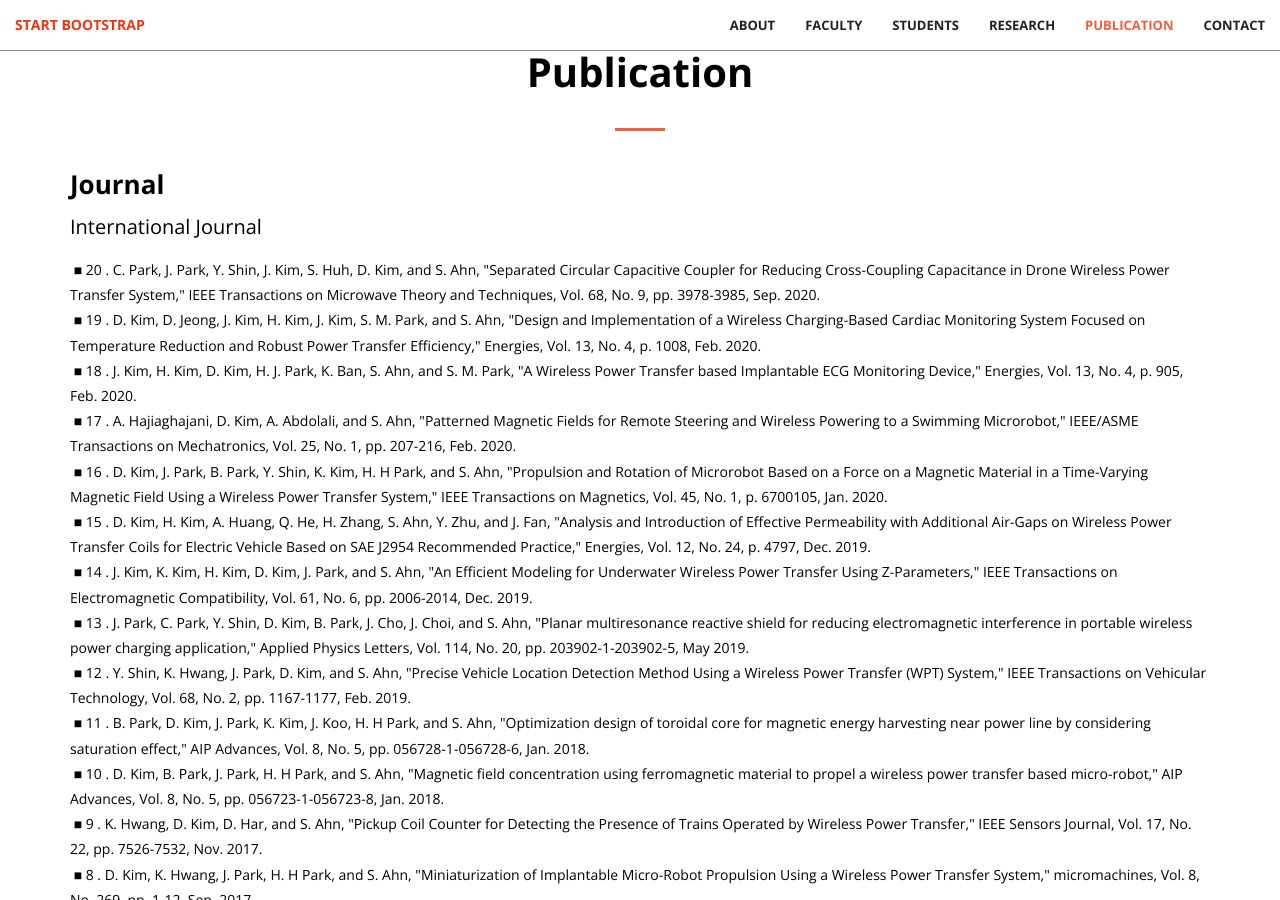
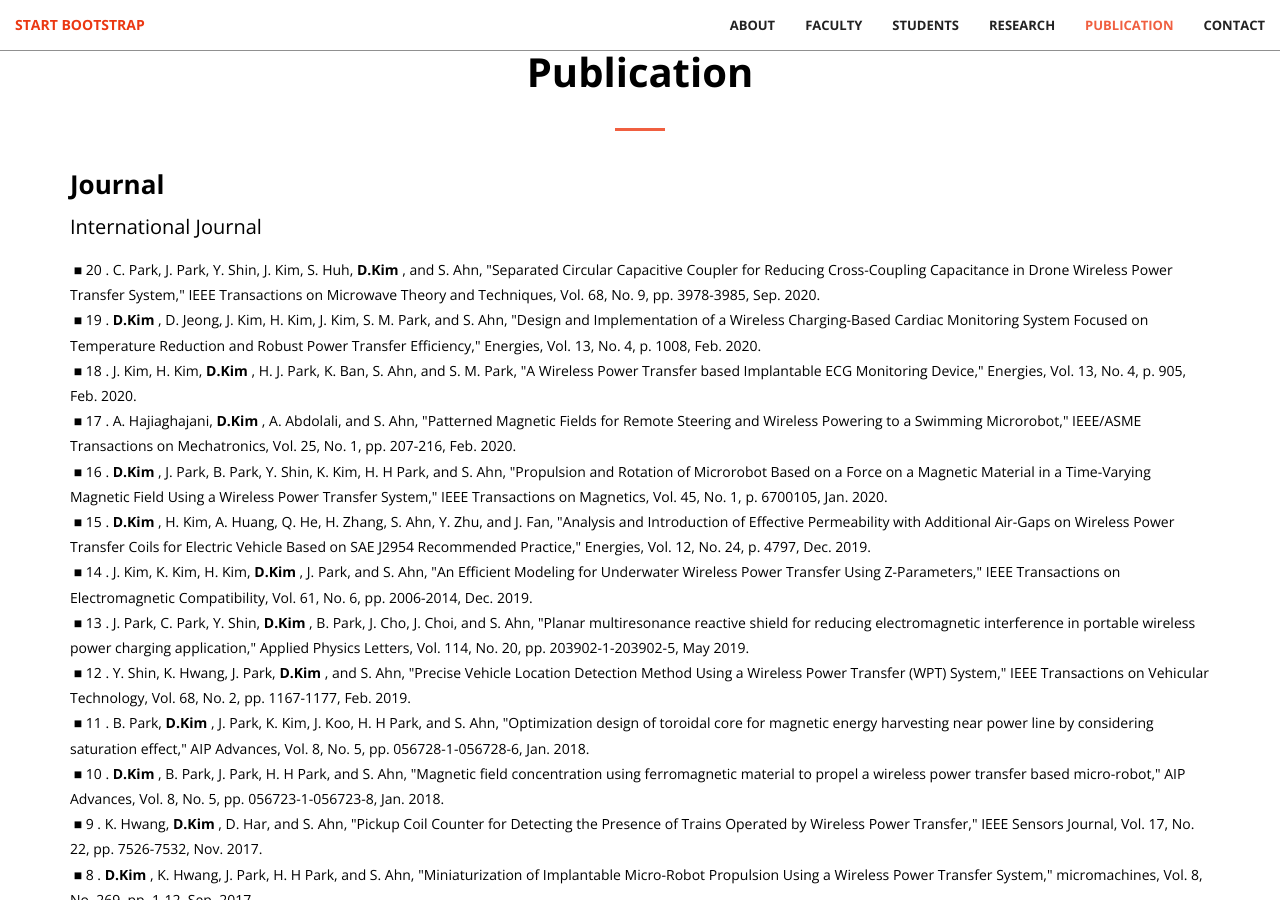
Before and after one commit to dwKim88/AEL, a Jekyll site: the page built from index.html, in a window 1280 px wide and 900 px high, scrolled down 4629 px. Built offline with Jekyll 4.4.1, drawn with Linux system fonts in a browser that asks for light colours; some of the changed text lies outside the part shown.

Commit message:
Update services.html

```diff
--- a/_includes/services.html
+++ b/_includes/services.html
@@ -26,26 +26,26 @@
                         International Journal
                     </p>
                     <p style="line-height: 1.8; color:black; font-size:14px;">
-                        &nbsp;■ 	20	.	C. Park, J. Park, Y. Shin, J. Kim, S. Huh, D. Kim, and S. Ahn, "Separated Circular Capacitive Coupler for Reducing Cross-Coupling Capacitance in Drone Wireless Power Transfer System," IEEE Transactions on Microwave Theory and Techniques, Vol. 68, No. 9, pp. 3978-3985, Sep. 2020.	<br>
-                        &nbsp;■ 	19	.	D. Kim, D. Jeong, J. Kim, H. Kim, J. Kim, S. M. Park, and S. Ahn, "Design and Implementation of a Wireless Charging-Based Cardiac Monitoring System Focused on Temperature Reduction and Robust Power Transfer Efficiency," Energies, Vol. 13, No. 4, p. 1008, Feb. 2020.	<br>
-                        &nbsp;■ 	18	.	J. Kim, H. Kim, D. Kim, H. J. Park, K. Ban, S. Ahn, and S. M. Park, "A Wireless Power Transfer based Implantable ECG Monitoring Device," Energies, Vol. 13, No. 4, p. 905, Feb. 2020.	<br>
-                        &nbsp;■ 	17	.	A. Hajiaghajani, D. Kim, A. Abdolali, and S. Ahn, "Patterned Magnetic Fields for Remote Steering and Wireless Powering to a Swimming Microrobot," IEEE/ASME Transactions on Mechatronics, Vol. 25, No. 1, pp. 207-216, Feb. 2020.	<br>
-                        &nbsp;■ 	16	.	D. Kim, J. Park, B. Park, Y. Shin, K. Kim, H. H Park, and S. Ahn, "Propulsion and Rotation of Microrobot Based on a Force on a Magnetic Material in a Time-Varying Magnetic Field Using a Wireless Power Transfer System," IEEE Transactions on Magnetics, Vol. 45, No. 1, p. 6700105, Jan. 2020.	<br>
-                        &nbsp;■ 	15	.	D. Kim, H. Kim, A. Huang, Q. He, H. Zhang, S. Ahn, Y. Zhu, and J. Fan, "Analysis and Introduction of Effective Permeability with Additional Air-Gaps on Wireless Power Transfer Coils for Electric Vehicle Based on SAE J2954 Recommended Practice," Energies, Vol. 12, No. 24, p. 4797, Dec. 2019.	<br>
-                        &nbsp;■ 	14	.	J. Kim, K. Kim, H. Kim, D. Kim, J. Park, and S. Ahn, "An Efficient Modeling for Underwater Wireless Power Transfer Using Z-Parameters," IEEE Transactions on Electromagnetic Compatibility, Vol. 61, No. 6, pp. 2006-2014, Dec. 2019.	<br>
-                        &nbsp;■ 	13	.	J. Park, C. Park, Y. Shin, D. Kim, B. Park, J. Cho, J. Choi, and S. Ahn, "Planar multiresonance reactive shield for reducing electromagnetic interference in portable wireless power charging application," Applied Physics Letters, Vol. 114, No. 20, pp. 203902-1-203902-5, May 2019.	<br>
-                        &nbsp;■ 	12	.	Y. Shin, K. Hwang, J. Park, D. Kim, and S. Ahn, "Precise Vehicle Location Detection Method Using a Wireless Power Transfer (WPT) System," IEEE Transactions on Vehicular Technology, Vol. 68, No. 2, pp. 1167-1177, Feb. 2019.	<br>
-                        &nbsp;■ 	11	.	B. Park, D. Kim, J. Park, K. Kim, J. Koo, H. H Park, and S. Ahn, "Optimization design of toroidal core for magnetic energy harvesting near power line by considering saturation effect," AIP Advances, Vol. 8, No. 5, pp. 056728-1-056728-6, Jan. 2018.	<br>
-                        &nbsp;■ 	10	.	D. Kim, B. Park, J. Park, H. H Park, and S. Ahn, "Magnetic field concentration using ferromagnetic material to propel a wireless power transfer based micro-robot," AIP Advances, Vol. 8, No. 5, pp. 056723-1-056723-8, Jan. 2018.	<br>
-                        &nbsp;■ 	9	.	K. Hwang, D. Kim, D. Har, and S. Ahn, "Pickup Coil Counter for Detecting the Presence of Trains Operated by Wireless Power Transfer," IEEE Sensors Journal, Vol. 17, No. 22, pp. 7526-7532, Nov. 2017.	<br>
-                        &nbsp;■ 	8	.	D. Kim, K. Hwang, J. Park, H. H Park, and S. Ahn, "Miniaturization of Implantable Micro-Robot Propulsion Using a Wireless Power Transfer System," micromachines, Vol. 8, No. 269, pp. 1-12, Sep. 2017.	<br>
-                        &nbsp;■ 	7	.	D. Kim, K. Hwang, J. Park, H. H Park, and S. Ahn, "High-Efficiency Wireless Power and Force Transfer for a Micro-Robot Using a Multiaxis AC/DC Magnetic Coil," IEEE Transactions on Magnetics, Vol. 53, No. 6, p. 9401804, Jun. 2017.	<br>
-                        &nbsp;■ 	6	.	J. Park, D. Kim, K. Hwang, H. H Park, S. I. Kwak, J. H. Kwon, and S. Ahn, "A Resonant Reactive Shielding for Planar Wireless Power Transfer System in Smartphone Application," IEEE Transactions on Electromagnetic Compatibility, Vol. 59, No. 2, pp. 695-703, Apr. 2017.	<br>
-                        &nbsp;■ 	5	.	K. Hwang, J. Cho, D. Kim, J. Park, J. H. Kwon, S. I. Kwak, H. H Park, and S. Ahn, "An Autonomous Coil Alignment System for the Dynamic Wireless Charging of Electric Vehicles to Minimize Lateral Misalignment," Energies, Vol. 10, No. 3, p. 315, Mar. 2017.	<br>
-                        &nbsp;■ 	4	.	K. Hwang, J. Park, D. Kim, H. H Park, J. H. Kwon, S. I. Kwak, and S. Ahn, "Autonomous Coil Alignment System Using Fuzzy Steering Control for Electric Vehicles with Dynamic Wireless Charging," Mathematical Problems in Engineering, Vol. 2015, No. 205285, pp. 1-14, Dec. 2015.	<br>
-                        &nbsp;■ 	3	.	D. Kim, J. Park, H. H Park, and S. Ahn, "Generation of Magnetic Propulsion Force and Torque for Microrobot Using Wireless Power Transfer Coil," IEEE Transactions on Magnetics, Vol. 51, No. 11, p. 8600104, Nov. 2015.	<br>
-                        &nbsp;■ 	2	.	M. Kim, H. Kim, D. Kim, Y. Jeong, H. H Park, and S. Ahn, "A Three-Phase Wireless-Power-Transfer System for Online Electric Vehicles with Reduction of Leakage Magnetic Fields," IEEE Transactions on Microwave Theory and Techniques, Vol. 63, No. 11, pp. 3806-3813, Sep. 2015.	<br>
-                        &nbsp;■ 	1	.	D. Kim, M. Kim, J. Yoo, H. H Park, and S. Ahn, "Magnetic resonant wireless power transfer for propulsion of implantable micro-robot," Journal of Applied Physics, Vol. 117, No. 17, p. 17E712, Apr. 2015.	<br>
+                        &nbsp;■ 	20	.	C. Park, J. Park, Y. Shin, J. Kim, S. Huh, <B> D.Kim </B>, and S. Ahn, "Separated Circular Capacitive Coupler for Reducing Cross-Coupling Capacitance in Drone Wireless Power Transfer System," IEEE Transactions on Microwave Theory and Techniques, Vol. 68, No. 9, pp. 3978-3985, Sep. 2020.	<br>
+                        &nbsp;■ 	19	.	<B> D.Kim </B>, D. Jeong, J. Kim, H. Kim, J. Kim, S. M. Park, and S. Ahn, "Design and Implementation of a Wireless Charging-Based Cardiac Monitoring System Focused on Temperature Reduction and Robust Power Transfer Efficiency," Energies, Vol. 13, No. 4, p. 1008, Feb. 2020.	<br>
+                        &nbsp;■ 	18	.	J. Kim, H. Kim, <B> D.Kim </B>, H. J. Park, K. Ban, S. Ahn, and S. M. Park, "A Wireless Power Transfer based Implantable ECG Monitoring Device," Energies, Vol. 13, No. 4, p. 905, Feb. 2020.	<br>
+                        &nbsp;■ 	17	.	A. Hajiaghajani, <B> D.Kim </B>, A. Abdolali, and S. Ahn, "Patterned Magnetic Fields for Remote Steering and Wireless Powering to a Swimming Microrobot," IEEE/ASME Transactions on Mechatronics, Vol. 25, No. 1, pp. 207-216, Feb. 2020.	<br>
+                        &nbsp;■ 	16	.	<B> D.Kim </B>, J. Park, B. Park, Y. Shin, K. Kim, H. H Park, and S. Ahn, "Propulsion and Rotation of Microrobot Based on a Force on a Magnetic Material in a Time-Varying Magnetic Field Using a Wireless Power Transfer System," IEEE Transactions on Magnetics, Vol. 45, No. 1, p. 6700105, Jan. 2020.	<br>
+                        &nbsp;■ 	15	.	<B> D.Kim </B>, H. Kim, A. Huang, Q. He, H. Zhang, S. Ahn, Y. Zhu, and J. Fan, "Analysis and Introduction of Effective Permeability with Additional Air-Gaps on Wireless Power Transfer Coils for Electric Vehicle Based on SAE J2954 Recommended Practice," Energies, Vol. 12, No. 24, p. 4797, Dec. 2019.	<br>
+                        &nbsp;■ 	14	.	J. Kim, K. Kim, H. Kim, <B> D.Kim </B>, J. Park, and S. Ahn, "An Efficient Modeling for Underwater Wireless Power Transfer Using Z-Parameters," IEEE Transactions on Electromagnetic Compatibility, Vol. 61, No. 6, pp. 2006-2014, Dec. 2019.	<br>
+                        &nbsp;■ 	13	.	J. Park, C. Park, Y. Shin, <B> D.Kim </B>, B. Park, J. Cho, J. Choi, and S. Ahn, "Planar multiresonance reactive shield for reducing electromagnetic interference in portable wireless power charging application," Applied Physics Letters, Vol. 114, No. 20, pp. 203902-1-203902-5, May 2019.	<br>
+                        &nbsp;■ 	12	.	Y. Shin, K. Hwang, J. Park, <B> D.Kim </B>, and S. Ahn, "Precise Vehicle Location Detection Method Using a Wireless Power Transfer (WPT) System," IEEE Transactions on Vehicular Technology, Vol. 68, No. 2, pp. 1167-1177, Feb. 2019.	<br>
+                        &nbsp;■ 	11	.	B. Park, <B> D.Kim </B>, J. Park, K. Kim, J. Koo, H. H Park, and S. Ahn, "Optimization design of toroidal core for magnetic energy harvesting near power line by considering saturation effect," AIP Advances, Vol. 8, No. 5, pp. 056728-1-056728-6, Jan. 2018.	<br>
+                        &nbsp;■ 	10	.	<B> D.Kim </B>, B. Park, J. Park, H. H Park, and S. Ahn, "Magnetic field concentration using ferromagnetic material to propel a wireless power transfer based micro-robot," AIP Advances, Vol. 8, No. 5, pp. 056723-1-056723-8, Jan. 2018.	<br>
+                        &nbsp;■ 	9	.	K. Hwang, <B> D.Kim </B>, D. Har, and S. Ahn, "Pickup Coil Counter for Detecting the Presence of Trains Operated by Wireless Power Transfer," IEEE Sensors Journal, Vol. 17, No. 22, pp. 7526-7532, Nov. 2017.	<br>
+                        &nbsp;■ 	8	.	<B> D.Kim </B>, K. Hwang, J. Park, H. H Park, and S. Ahn, "Miniaturization of Implantable Micro-Robot Propulsion Using a Wireless Power Transfer System," micromachines, Vol. 8, No. 269, pp. 1-12, Sep. 2017.	<br>
+                        &nbsp;■ 	7	.	<B> D.Kim </B>, K. Hwang, J. Park, H. H Park, and S. Ahn, "High-Efficiency Wireless Power and Force Transfer for a Micro-Robot Using a Multiaxis AC/DC Magnetic Coil," IEEE Transactions on Magnetics, Vol. 53, No. 6, p. 9401804, Jun. 2017.	<br>
+                        &nbsp;■ 	6	.	J. Park, <B> D.Kim </B>, K. Hwang, H. H Park, S. I. Kwak, J. H. Kwon, and S. Ahn, "A Resonant Reactive Shielding for Planar Wireless Power Transfer System in Smartphone Application," IEEE Transactions on Electromagnetic Compatibility, Vol. 59, No. 2, pp. 695-703, Apr. 2017.	<br>
+                        &nbsp;■ 	5	.	K. Hwang, J. Cho, <B> D.Kim </B>, J. Park, J. H. Kwon, S. I. Kwak, H. H Park, and S. Ahn, "An Autonomous Coil Alignment System for the Dynamic Wireless Charging of Electric Vehicles to Minimize Lateral Misalignment," Energies, Vol. 10, No. 3, p. 315, Mar. 2017.	<br>
+                        &nbsp;■ 	4	.	K. Hwang, J. Park, <B> D.Kim </B>, H. H Park, J. H. Kwon, S. I. Kwak, and S. Ahn, "Autonomous Coil Alignment System Using Fuzzy Steering Control for Electric Vehicles with Dynamic Wireless Charging," Mathematical Problems in Engineering, Vol. 2015, No. 205285, pp. 1-14, Dec. 2015.	<br>
+                        &nbsp;■ 	3	.	<B> D.Kim </B>, J. Park, H. H Park, and S. Ahn, "Generation of Magnetic Propulsion Force and Torque for Microrobot Using Wireless Power Transfer Coil," IEEE Transactions on Magnetics, Vol. 51, No. 11, p. 8600104, Nov. 2015.	<br>
+                        &nbsp;■ 	2	.	M. Kim, H. Kim, <B> D.Kim </B>, Y. Jeong, H. H Park, and S. Ahn, "A Three-Phase Wireless-Power-Transfer System for Online Electric Vehicles with Reduction of Leakage Magnetic Fields," IEEE Transactions on Microwave Theory and Techniques, Vol. 63, No. 11, pp. 3806-3813, Sep. 2015.	<br>
+                        &nbsp;■ 	1	.	<B> D.Kim </B>, M. Kim, J. Yoo, H. H Park, and S. Ahn, "Magnetic resonant wireless power transfer for propulsion of implantable micro-robot," Journal of Applied Physics, Vol. 117, No. 17, p. 17E712, Apr. 2015.	<br>
                     </p>
 
                     <p style="line-height: 1.0; color:black; font-size:20px;">
```
